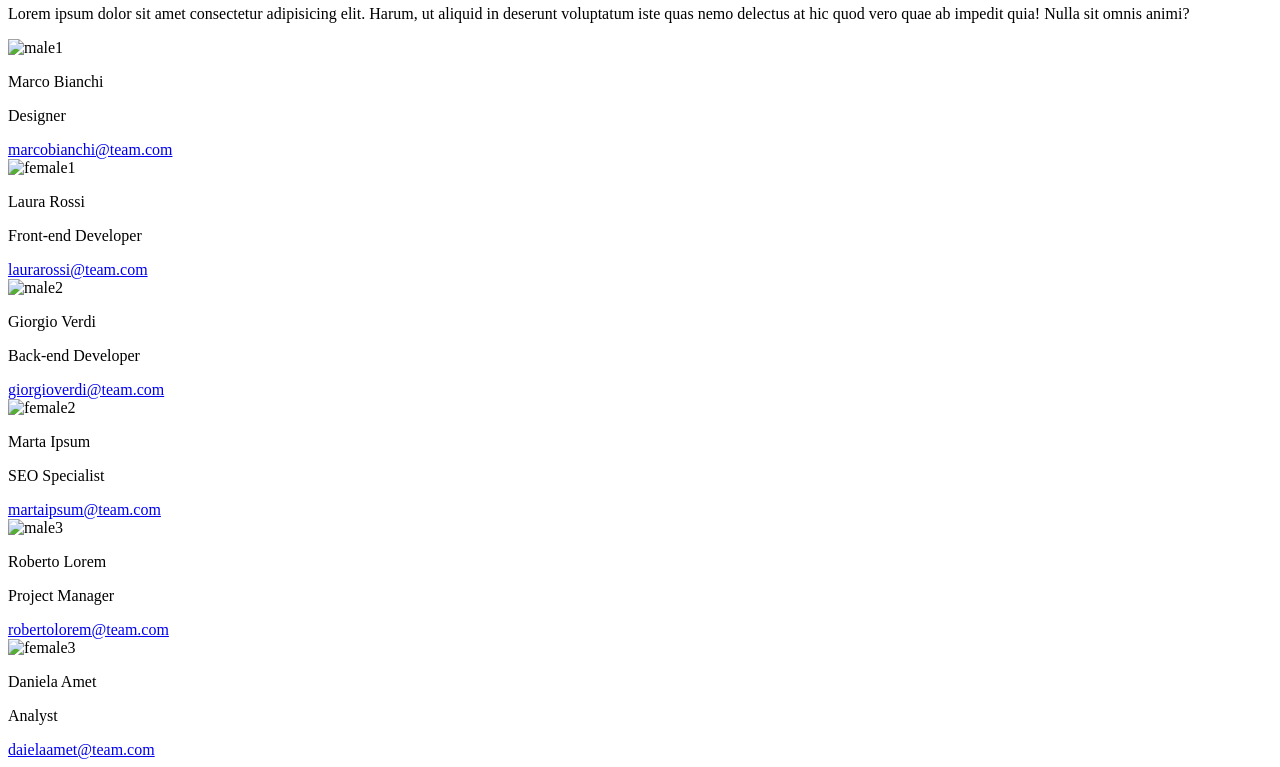
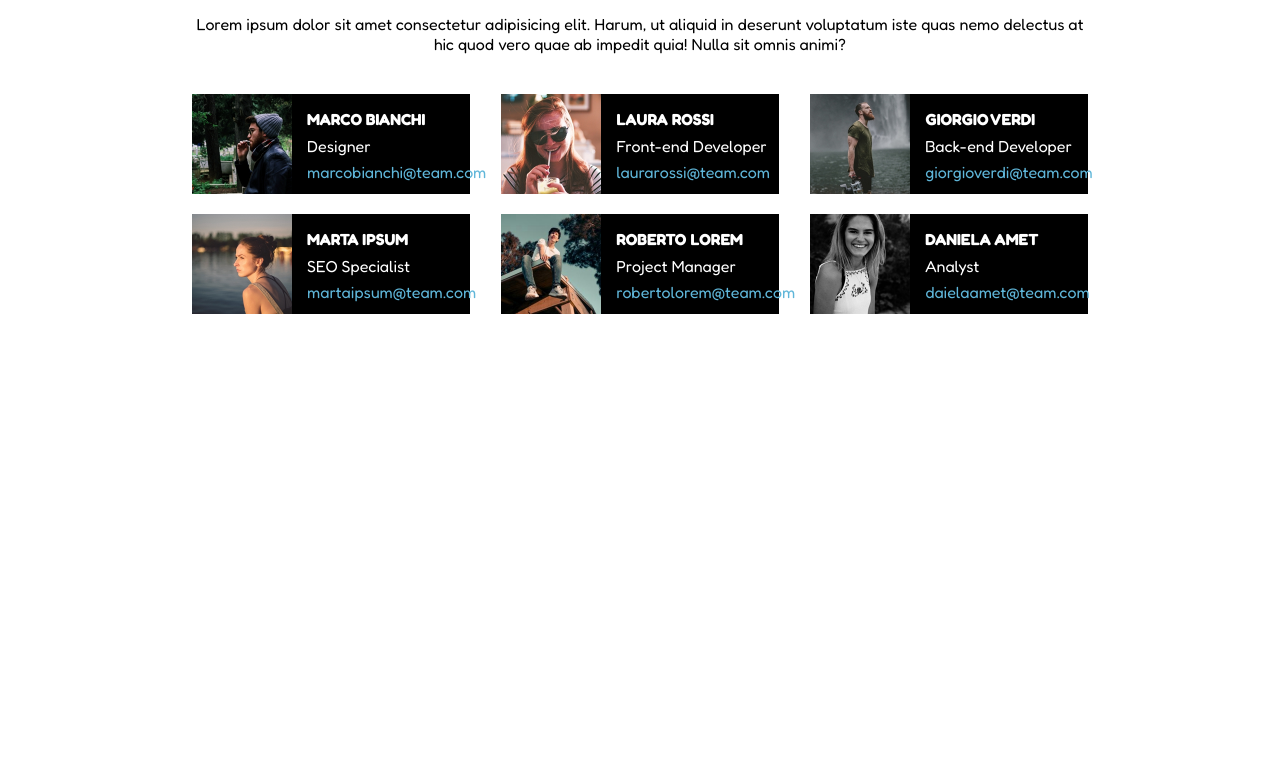
Before and after one commit to simmasa/html-css-flex-cards, a plain HTML site: page index.html in a window 1280 px wide. Shown: the part 75-842 px from the top of the page. After the commit the page ends 800 px from the top, so only its background shows below. Drawn offline with Linux system fonts and the light colour scheme; the site is published under a folder, as on GitHub Pages, so addresses that start at the root find nothing.

Commit message:
rimosso absolute path

```diff
--- a/index.html
+++ b/index.html
@@ -6,7 +6,7 @@
     <meta name="viewport" content="width=device-width, initial-scale=1.0">
     <title>Document</title>
     <link href="https://fonts.googleapis.com/css2?family=Fredoka:wght@400;700&display=swap" rel="stylesheet"/>
-    <link rel="stylesheet" href="/style/style.css">
+    <link rel="stylesheet" href="style/style.css">
 </head>
 <body>
     <header class="container">
@@ -15,14 +15,16 @@
     <main class="container">
         <p>Lorem ipsum dolor sit amet consectetur adipisicing elit. Harum, ut aliquid in deserunt voluptatum iste quas nemo delectus at hic quod vero quae ab impedit quia! Nulla sit omnis animi?</p>
         <div class="flex-cont">
-            <div class="card"><img src="/img/male1.png" alt="male1">
+            <div class="card">
+                <img src="img/male1.png" alt="male1">
                 <div class="card-data">
                     <p class="name">Marco Bianchi </p>
                     <p class="job">Designer</p>
                     <a href="#" class="site">marcobianchi@team.com</a>
                 </div>
             </div>
-            <div class="card"><img src="/img/female1.png" alt="female1">
+            <div class="card">
+                <img src="img/female1.png" alt="female1">
                 <div class="card-data">
                     <p class="name">Laura Rossi</p>
                     <p class="job">Front-end Developer</p>
@@ -30,25 +32,28 @@
                 </div>
             </div>
             <div class="card">
-                <img src="/img/male2.png" alt="male2">
+                <img src="img/male2.png" alt="male2">
                 <div class="card-data">
                     <p class="name">Giorgio Verdi</p>
                     <p class="job">Back-end Developer</p>
                     <a href="#" class="site">giorgioverdi@team.com</a>
                 </div></div>
-            <div class="card"><img src="/img/female2.png" alt="female2">
+            <div class="card">
+                <img src="img/female2.png" alt="female2">
                 <div class="card-data">
                     <p class="name">Marta Ipsum</p>
                     <p class="job">SEO Specialist</p>
                     <a href="#" class="site">martaipsum@team.com</a>
                 </div></div>
-            <div class="card"><img src="/img/male3.png" alt="male3">
+            <div class="card">
+                <img src="img/male3.png" alt="male3">
                 <div class="card-data">
                     <p class="name">Roberto Lorem</p>
                     <p class="job">Project Manager</p>
                     <a href="#" class="site">robertolorem@team.com</a>
                 </div></div>
-            <div class="card"><img src="/img/female3.png" alt="female3">
+            <div class="card">
+                <img src="img/female3.png" alt="female3">
                 <div class="card-data">
                     <p class="name">Daniela Amet</p>
                     <p class="job">Analyst</p>
```
